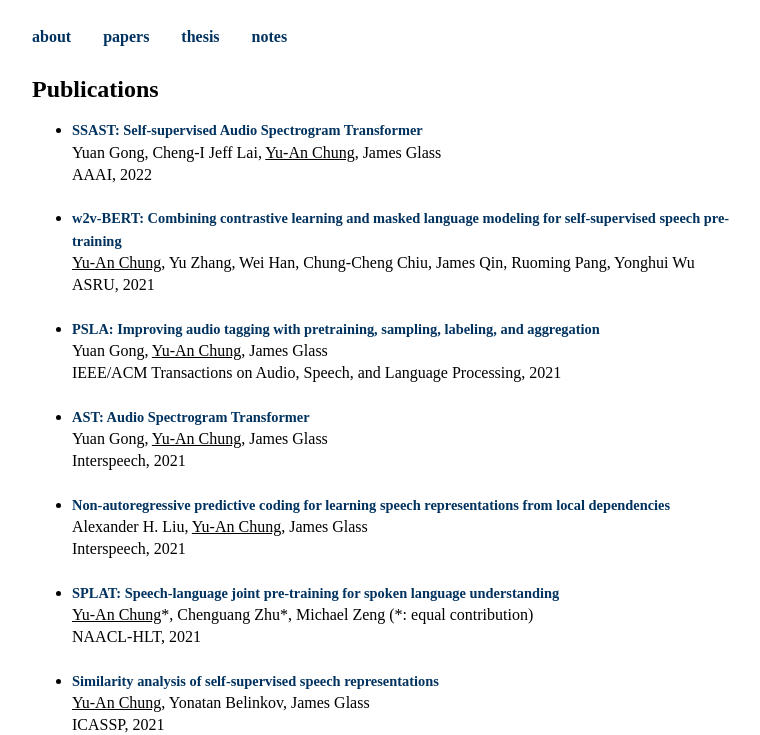
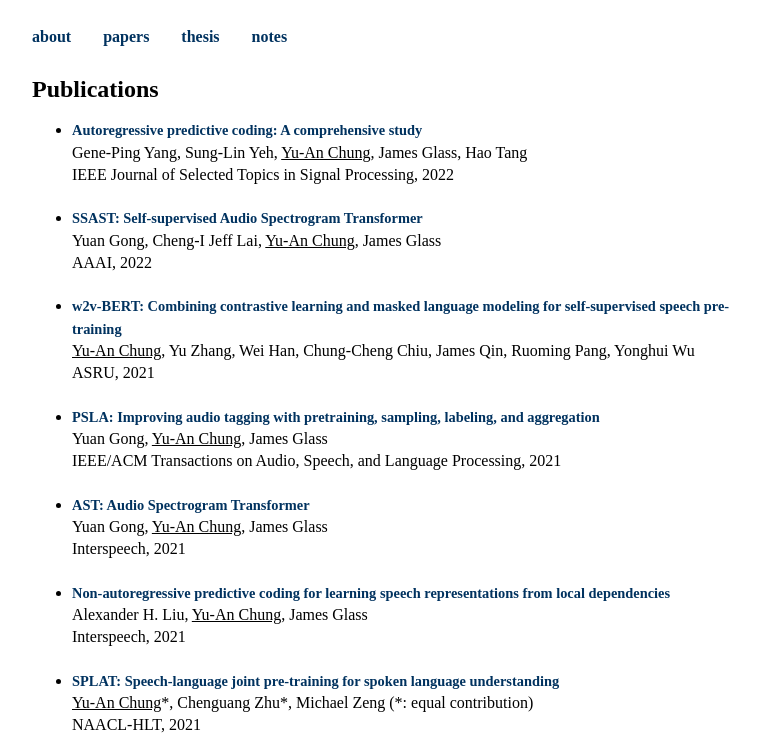
Before and after one commit to iamyuanchung/iamyuanchung.github.io, a plain HTML site: page papers.html in a window 1280 px wide. Shown: the part 68-803 px from the top of the page, without its empty margins (258-1018 px from the left). Drawn offline with Linux system fonts and the light colour scheme.

Commit message:
add paper and thesis, archive note

```diff
--- a/papers.html
+++ b/papers.html
@@ -24,6 +24,11 @@
 <h1>Publications</h1>
 
 <ul class="papers">
+  <li>
+    <a class="title" href="">Autoregressive predictive coding: A comprehensive study</a><br />
+    Gene-Ping Yang, Sung-Lin Yeh, <u>Yu-An Chung</u>, James Glass, Hao Tang<br />
+    IEEE Journal of Selected Topics in Signal Processing, 2022
+  </li>
   <li>
     <a class="title" href="https://arxiv.org/abs/2110.09784">SSAST: Self-supervised Audio Spectrogram Transformer</a><br />
     Yuan Gong, Cheng-I Jeff Lai, <u>Yu-An Chung</u>, James Glass<br />
```
Also changed, not shown: thesis.html (+1 -1 lines), blogs-archive/google-specific.html (renamed from blogs/google-specific.html), blogs-archive/job-hunt.html (renamed from blogs/job-hunt.html).
